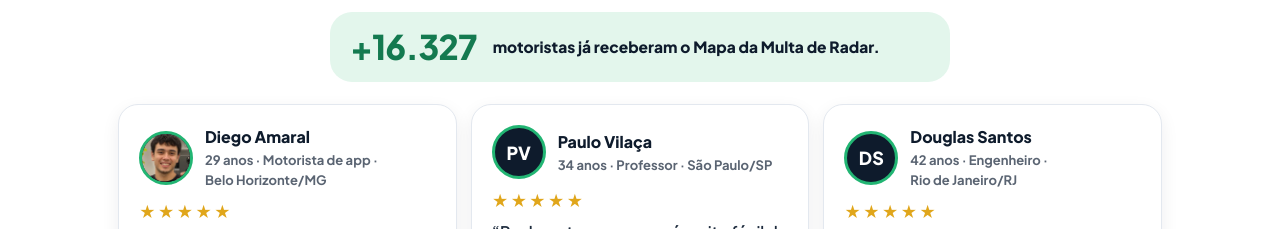
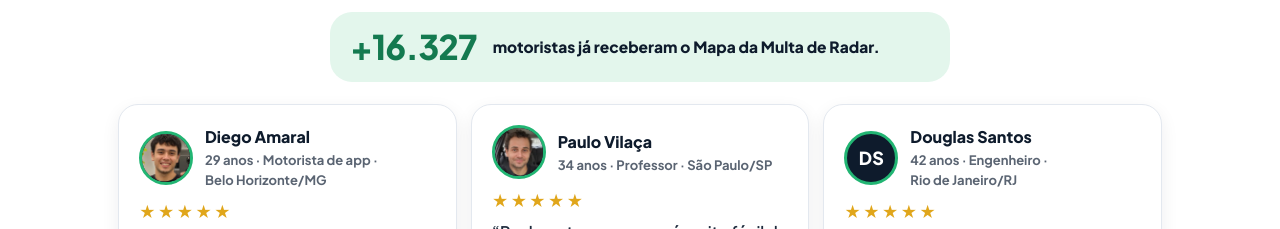
Before and after one commit to gucastro1/mapadamultaderadar, a plain HTML site: page index.html in a window 1280 px wide. Shown: the part 9700-9929 px from the top of the page. Drawn offline with Linux system fonts and the light colour scheme.

Commit message:
Foto real do Paulo no depoimento
Co-Authored-By: Claude Opus 5.5 <noreply@anthropic.com>
Claude-Session: https://claude.ai/code/session_013m6zLxzqqgeCHQgghX7v9o

```diff
--- a/index.html
+++ b/index.html
@@ -653,7 +653,7 @@ fbq('init','2452932315525419');fbq('track','PageView');
   <div class="bigproof rv"><b>+16.327</b><p>motoristas já receberam o Mapa da Multa de Radar.</p></div>
   <div class="depos">
    <div class="depo rv"><div class="who"><img class="av" src="img/dep-diego.webp" width="200" height="200" alt="Diego Amaral" loading="lazy" decoding="async"><div><b>Diego Amaral</b><small>29 anos · Motorista&nbsp;de&nbsp;app · Belo&nbsp;Horizonte/MG</small></div></div><div class="stars">★★★★★</div><q>Recebi o mapa e no mesmo dia consegui 40% de desconto em uma multa.</q></div>
-   <div class="depo rv"><div class="who"><span class="av">PV</span><div><b>Paulo Vilaça</b><small>34 anos · Professor · São&nbsp;Paulo/SP</small></div></div><div class="stars">★★★★★</div><q>Realmente esse mapa é muito fácil de entender, já anulei uma multa gravíssima que veio errada que me faria perder a carteira.</q></div>
+   <div class="depo rv"><div class="who"><img class="av" src="img/dep-paulo.webp" width="200" height="200" alt="Paulo Vilaça" loading="lazy" decoding="async"><div><b>Paulo Vilaça</b><small>34 anos · Professor · São&nbsp;Paulo/SP</small></div></div><div class="stars">★★★★★</div><q>Realmente esse mapa é muito fácil de entender, já anulei uma multa gravíssima que veio errada que me faria perder a carteira.</q></div>
    <div class="depo rv"><div class="who"><span class="av">DS</span><div><b>Douglas Santos</b><small>42 anos · Engenheiro · Rio&nbsp;de&nbsp;Janeiro/RJ</small></div></div><div class="stars">★★★★★</div><q>Muita gratidão a essas informações do mapa. Consegui 40% de desconto em 3 multas e economizei quase R$ 300 no total.</q></div>
   </div>
  </div>
```
Also changed, not shown: img/dep-paulo.webp (added).
